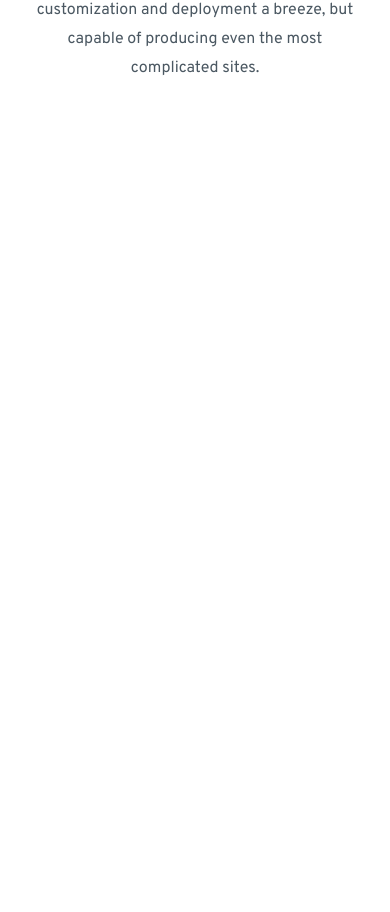
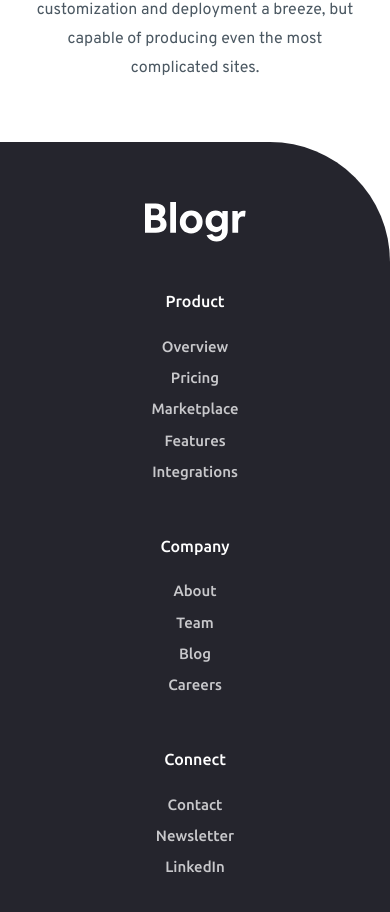
Before and after one commit to kareemayman/blogr-landing-page, a React (Vite) app: page / in a window 390 px wide. Shown: the part 3291-4203 px from the top of the page. Before the commit the page ends 3433 px from the top, so only its background shows below. Built offline with nearby package versions, Linux system fonts and the light colour scheme.

Commit message:
Created Footer Section, FooterNav Component & Made It Responsive

```diff
--- a/src/App.jsx
+++ b/src/App.jsx
@@ -5,6 +5,7 @@
 import illustrationMobile from "../images/illustration-editor-mobile.svg"
 import laptopDesk from '../images/illustration-laptop-desktop.svg'
 import laptopMob from '../images/illustration-laptop-mobile.svg'
+import { Footer } from "./Sections/Footer"
 
 function App() {
   return (
@@ -42,6 +43,7 @@
         tool that makes customization and deployment a breeze, but capable of producing
         even the most complicated sites.'
       ></Features>
+      <Footer></Footer>
     </>
   )
 }
--- /dev/null
+++ b/src/Components/FooterNav.jsx
@@ -0,0 +1,8 @@
+export function FooterNav({ title, links = []}) {
+    return (
+        <div className='footer-nav'>
+            <p>{title}</p>
+            {links.map(link => <a key={crypto.randomUUID()} href={`#${link.toLowerCase()}`}>{link}</a>)}
+        </div>
+    )
+}
--- /dev/null
+++ b/src/Sections/Footer.jsx
@@ -0,0 +1,15 @@
+import logo from '../../images/logo.svg'
+import { FooterNav } from '../Components/FooterNav'
+
+export function Footer() {
+    return (
+        <div className="footer ubuntu" id="contact">
+            <div className="container">
+                <img src={logo} alt="logo" />
+                <FooterNav title='Product' links={['Overview', 'Pricing', 'Marketplace', 'Features', 'Integrations']}></FooterNav>
+                <FooterNav title='Company' links={['About', 'Team', 'Blog', 'Careers']}></FooterNav>
+                <FooterNav title='Connect' links={['Contact', 'Newsletter', 'LinkedIn']}></FooterNav>
+            </div>
+        </div>
+    )
+}
--- a/src/css/index.css
+++ b/src/css/index.css
@@ -289,7 +289,7 @@
 }
 
 .features .container .article-container {
-    width: 48%;
+    width: 40%;
     padding-top: 30px;
     padding-bottom: 130px;
 }
@@ -373,6 +373,36 @@
 
 .state-of-the-art + .features .container {
     margin-top: 50px ;
+}
+
+.footer {
+    background-color: var(--Very-dark-black-blue-footer-background);
+    border-top-right-radius: 120px;
+    padding-top: var(--default-padding);
+    padding-bottom: var(--default-padding);
+}
+
+.footer .container {
+    display: flex;
+    justify-content: space-between;
+    align-items: flex-start;
+    color: white;
+    font-weight: 500;
+}
+
+.footer .container p {
+    margin-bottom: 30px;
+}
+
+.footer .container a {
+    padding: 10px 0;
+    font-size: 15px;
+    display: block;
+    color: var(--Grayish-blue-footer-text);
+}
+
+.footer .container a:hover {
+    text-decoration: underline;
 }
 
 /* Media Queries */
@@ -473,6 +503,21 @@
     .state-of-the-art + .features .container {
         margin-top: 0 ;
     }
+
+    .footer .container {
+        flex-direction: column;
+        text-align: center;
+        align-items: center;
+    }
+
+    .footer .container p {
+        padding-top: 50px;
+        margin-bottom: 20px;
+    }
+
+    .footer .container a {
+        padding: 7px 0;
+    }
 }
 
 @media (min-width: 769px) {
@@ -510,8 +555,8 @@
     }
 }
 
-@media (min-width: 1500px) {
+@media (min-width: 1400px) {
     .container {
-        width: 1400px;
+        width: 1300px;
     }
 }
```
